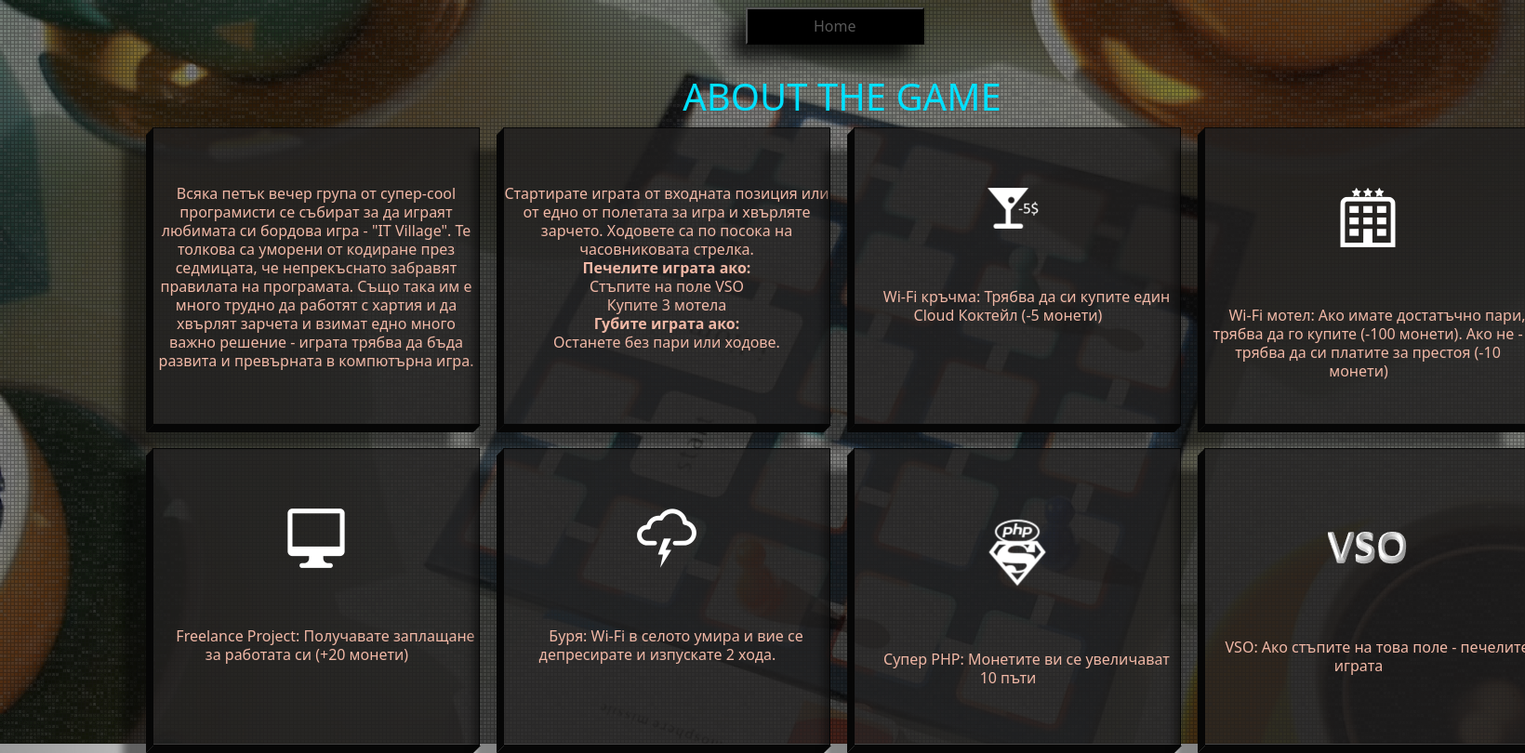
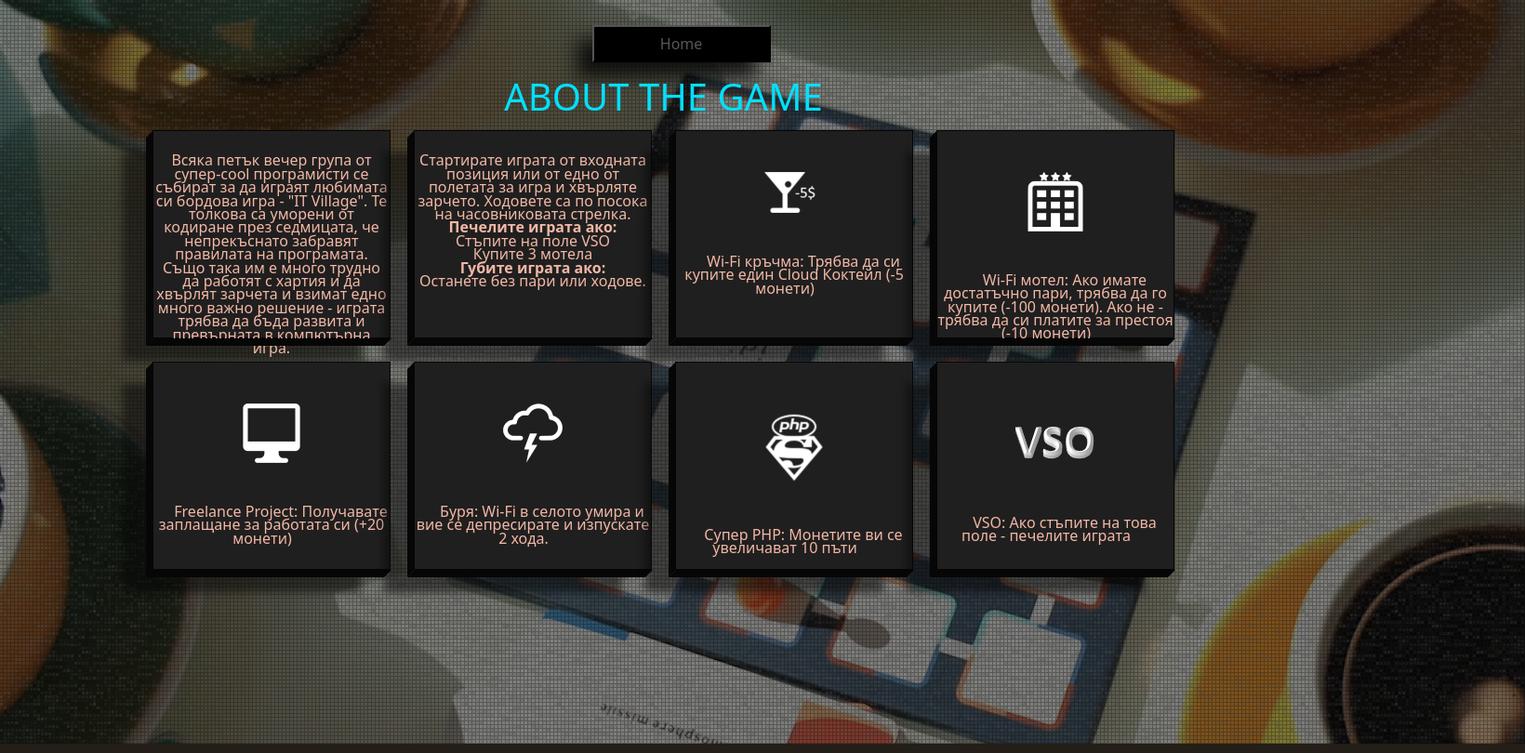
Before and after one commit to pavlin-dimitrov/php-mysql, a PHP site: page /about.php in a window 1640 px wide. Shown: the whole page at 93% size. Run offline with PHP 8.4, Linux system fonts and the light colour scheme; some libraries are stand-ins or nearby versions.

Commit message:
final changes
style changes

```diff
--- a/about.php
+++ b/about.php
@@ -17,17 +17,17 @@ if (isset($_POST['home'])) {
       </form>
         <h1>ABOUT THE GAME</h1>
     <div class="row1">
-        <div class="info-item info-item-bg"><span class="game-gen-info">Всяка петък вечер група от супер-cool програмисти се събират за да играят любимата си бордова игра - "IT Village". Те толкова са уморени от кодиране през седмицата, че непрекъснато забравят правилата на програмата. Също така им е много трудно да работят с хартия и да хвърлят зарчета и взимат едно много важно решение - играта трябва да бъда развита и превърната в компютърна игра.</span></div>
+        <div class="info-item-about info-item-bg"><span class="game-gen-info">Всяка петък вечер група от супер-cool програмисти се събират за да играят любимата си бордова игра - "IT Village". Те толкова са уморени от кодиране през седмицата, че непрекъснато забравят правилата на програмата. Също така им е много трудно да работят с хартия и да хвърлят зарчета и взимат едно много важно решение - играта трябва да бъда развита и превърната в компютърна игра.</span></div>
           <div class="space"></div>
-        <div class="info-item info-item-bg"><span class="game-gen-info">Стартирате играта от входната позиция или от едно от полетата за игра и хвърляте зарчето. Ходовете са по посока на часовниковата стрелка.<br><b>Печелите играта ако:</b><br>Стъпите на поле VSO<br>Купите 3 мотела<br><b>Губите играта ако:</b><br>Останете без пари или ходове.</span></div>
+        <div class="info-item-about info-item-bg"><span class="game-gen-info">Стартирате играта от входната позиция или от едно от полетата за игра и хвърляте зарчето. Ходовете са по посока на часовниковата стрелка.<br><b>Печелите играта ако:</b><br>Стъпите на поле VSO<br>Купите 3 мотела<br><b>Губите играта ако:</b><br>Останете без пари или ходове.</span></div>
           <div class="space"></div>
-       <div class="info-item info-item-bg">
+       <div class="info-item-about info-item-bg">
           <img alt="bar" class="info-pic" src="images/bar.png">
             <br>
             <span class="game-info gi-position">Wi-Fi кръчма: Трябва да си купите един Cloud Коктейл (-5 монети)</span>
        </div>
          <div class="space"></div>
-       <div class="info-item info-item-bg">
+       <div class="info-item-about info-item-bg">
           <img alt="motel" class="info-pic" src="images/hotel.png">
             <br>
               <span class="game-info gi-position">Wi-Fi мотел: Ако имате достатъчно пари, трябва да го купите (-100 монети). Ако не - трябва да си платите за престоя (-10 монети)</span>
@@ -35,25 +35,25 @@ if (isset($_POST['home'])) {
     </div>
       <div class="space"></div>
     <div class="row2">
-       <div class="info-item info-item-bg">
+       <div class="info-item-about info-item-bg">
           <img alt="freelance" class="info-pic" src="images/freelance.png">
             <br>
               <span class="game-info gi-position">Freelance Project: Получавате заплащане за работата си (+20 монети)</span>
        </div>
           <div class="space"></div>
-       <div class="info-item info-item-bg">
+       <div class="info-item-about info-item-bg">
           <img alt="storm" class="info-pic" src="images/storm.png">
             <br>
               <span class="game-info gi-position">Буря: Wi-Fi в селото умира и вие се депресирате и изпускате 2 хода.</span>
        </div>
           <div class="space"></div>
-       <div class="info-item info-item-bg">
+       <div class="info-item-about info-item-bg">
           <img alt="superphp" class="info-pic" src="images/superphp.png">
             <br>
               <span class="game-info gi-position">Супер РНР: Монетите ви се увеличават 10 пъти</span>
        </div>
           <div class="space"></div>
-       <div class="info-item info-item-bg">
+       <div class="info-item-about info-item-bg">
           <img alt="vso" class="info-pic" src="images/vso.png">
             <br>
               <span class="game-info gi-position">VSO: Ако стъпите на това поле - печелите играта</span>
--- a/includes/style.css
+++ b/includes/style.css
@@ -292,7 +294,7 @@ h2{
 }
 .info-item, .info-dice {
   text-align: center;
-  height: 20em;
+  height: 16em;
   width: 22em;
   vertical-align: middle;
   line-height: 1.25em;
@@ -332,7 +334,7 @@ h2{
   transform: rotate(90deg) skew(0, 45deg);
 }
 .info-item:before, .info-dice:before {
-  height: 20em;
+  height: 16em;
   top: 0.21em;
   left: -0.5em;
   transform: skewY(-45deg);
@@ -513,7 +521,7 @@ h2{
 }
 .game-gen-info{
   position: relative;
-  top: 19%;
+  top: 11%;
 }
 .row1, .row2{
   display: inline-flex;
@@ -603,3 +611,43 @@ display: block;
   top: 59%;
   left: 53%;
 }
+.info-item-about{
+  background: #201f1f;
+  color: #f1b8a6;
+  border: 0.5px solid #060606;
+  box-shadow: -2em 1.5em 8px #0606067d;
+}
+
+.info-item-about {
+  text-align: center;
+  height: 14em;
+  width: 16em;
+  vertical-align: middle;
+  line-height: 0.9em;
+  position: relative;
+  display: block;
+  text-decoration: none;
+  transition: all 0.25s linear;
+  z-index: 22;
+}
+.info-item-about:before, .info-item-about:after {
+  content: "";
+  position: absolute;
+  transition: all 0.25s linear;
+  width: 0.5em;
+}
+.info-item-about:after, .info-item-about:before {
+  background: #060606;
+}
+.info-item-about:after {
+  height: 16em;
+  bottom: -8.29em;
+  left: 7.489em;
+  transform: rotate(90deg) skew(0, 45deg);
+}
+.info-item-about:before {
+  height: 14em;
+  top: 0.21em;
+  left: -0.5em;
+  transform: skewY(-45deg);
+}
--- a/login.php
+++ b/login.php
@@ -18,7 +18,7 @@
 				</div>
 				<div class="log-buttons">
 					<div><input class="log-btn btn1" type="submit" name="submit-login" value="Login"></div>
-					<div><input class="log-btn btn2" type="submit" name="home" value="Home"></div>
+					<div style="margin-bottom: 40px"><input class="log-btn btn2" type="submit" name="home" value="Home"></div>
 				</div>
 			</form>
 		<div
--- a/register.php
+++ b/register.php
@@ -18,7 +18,7 @@
 				</div>
 				<div class="log-buttons">
 					<div><input class="log-btn btn1" type="submit" name="submit-register" value="Register"></div>
-					<div><input class="log-btn btn2" type="submit" name="home" value="Home"></div>
+					<div style="margin-bottom: 40px"><input class="log-btn btn2" type="submit" name="home" value="Home"></div>
 				</div>
 			</form>
 		<div
```
Also changed, not shown: other parts of includes/style.css (+18 -10 lines), game.php (+7 -6 lines), index.php (+6 -1 lines).
